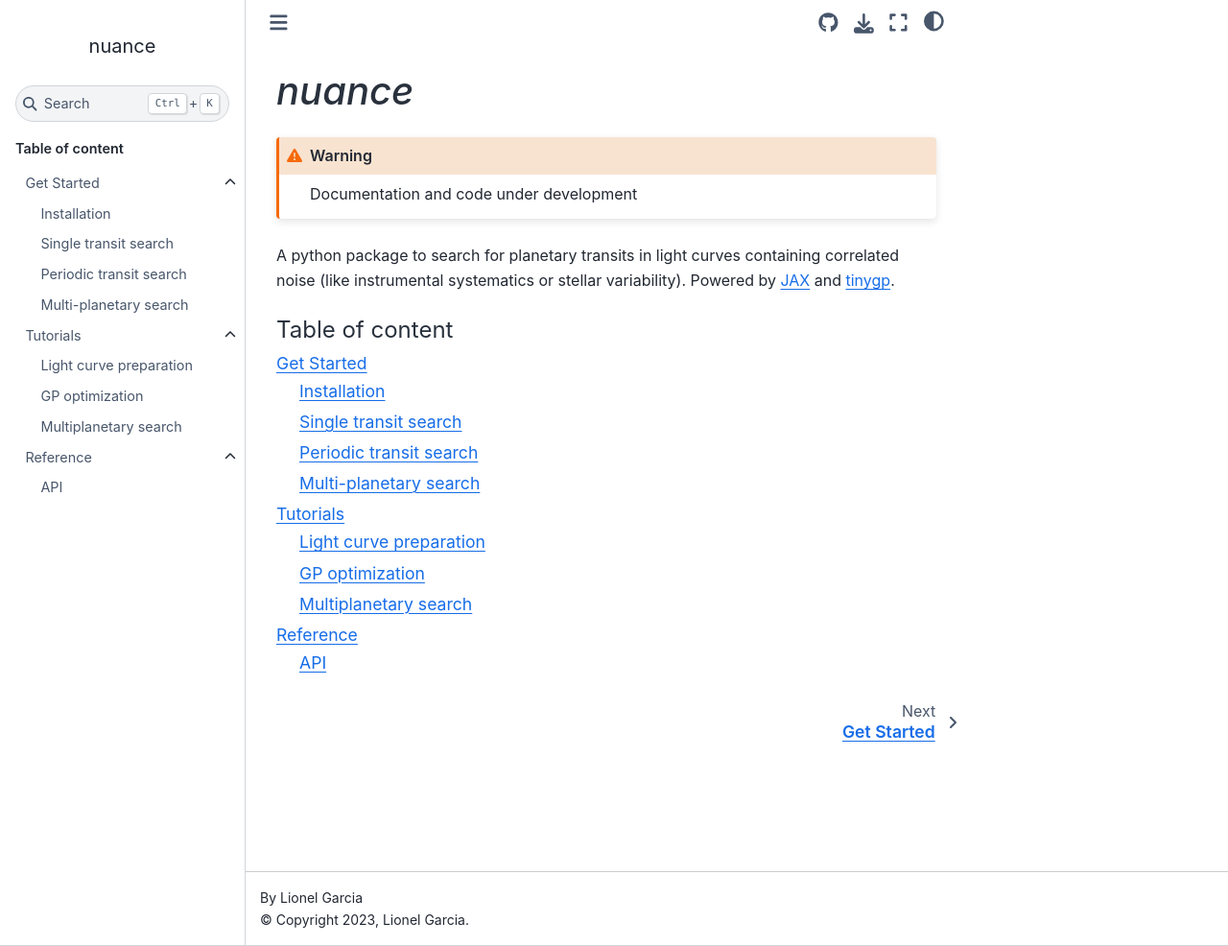
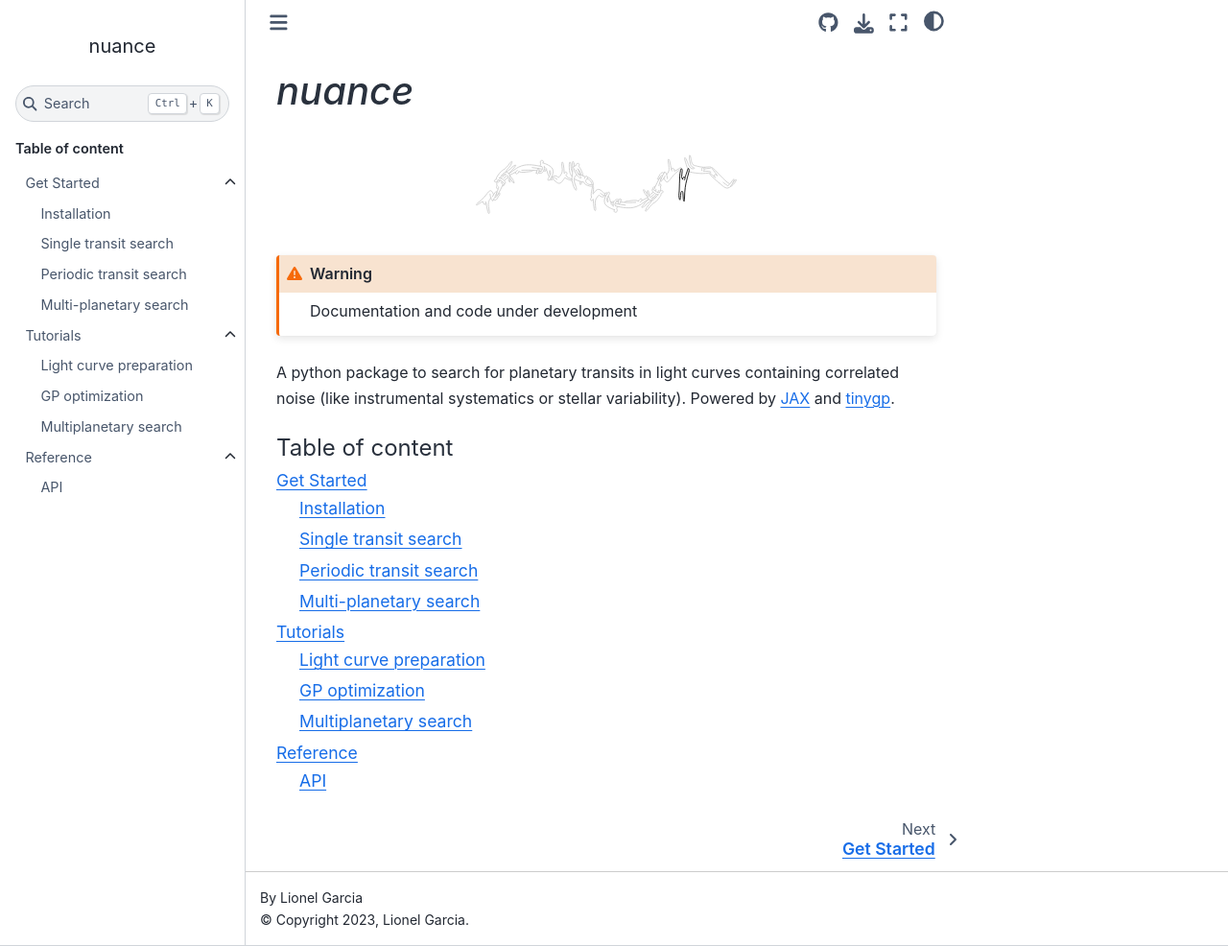
Before and after one commit to lgrcia/nuance, a Sphinx documentation site: the page built from docs/source/index.md, in a window 1280 px wide and 986 px high. Shown: the whole window at 96% size. Built offline with Sphinx 7.4.7 and the Sphinx Book theme 1.1.4, drawn with Linux system fonts in a browser that asks for light colours.

Commit message:
new illustration

````diff
--- a/docs/source/index.md
+++ b/docs/source/index.md
@@ -1,4 +1,9 @@
 # *nuance*
+
+```{image} _static/nuance.svg
+:width: 300px
+:align: center
+```
 
 ```{warning}
 Documentation and code under development
````
Also changed, not shown: README.md (+1 -1 lines), docs/nuance.svg (deleted), docs/source/_static/nuance.svg (added), 1 other file.
